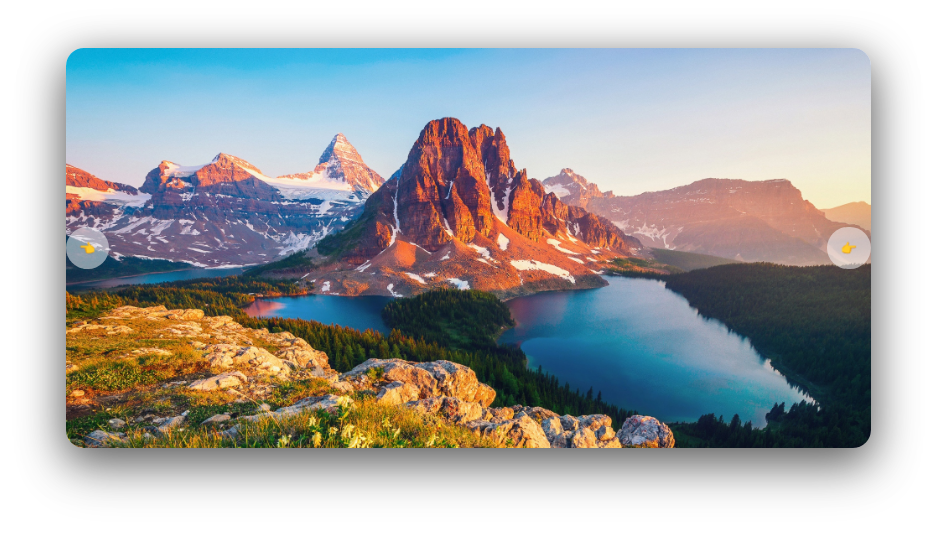
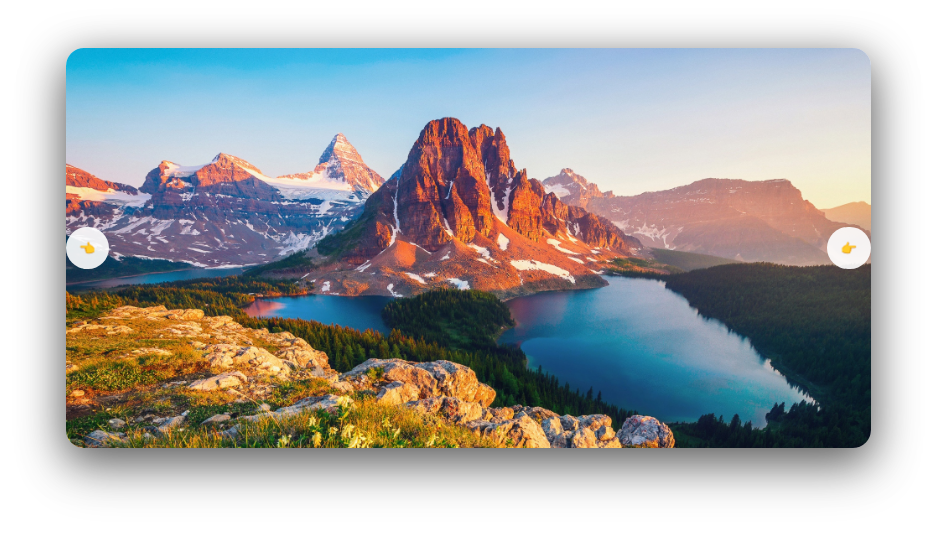
Before and after one commit to mobinln/React-simple-slider, a React (Create React App) app: page / in a window 1280 px wide. Shown: the top 536 px of the page, without its empty margins (172-1108 px from the left). Built offline with nearby package versions, Linux system fonts and the light colour scheme.

Commit message:
new bg color for buttons

```diff
--- a/src/App.css
+++ b/src/App.css
@@ -11,7 +11,7 @@
 }
 button{
   padding: 1em;
-  background: rgba(255,255,255,0.5);
+  background: rgba(255,255,255,0.9);
   border: none;
   outline: none;
   border-radius: 50px;
```
